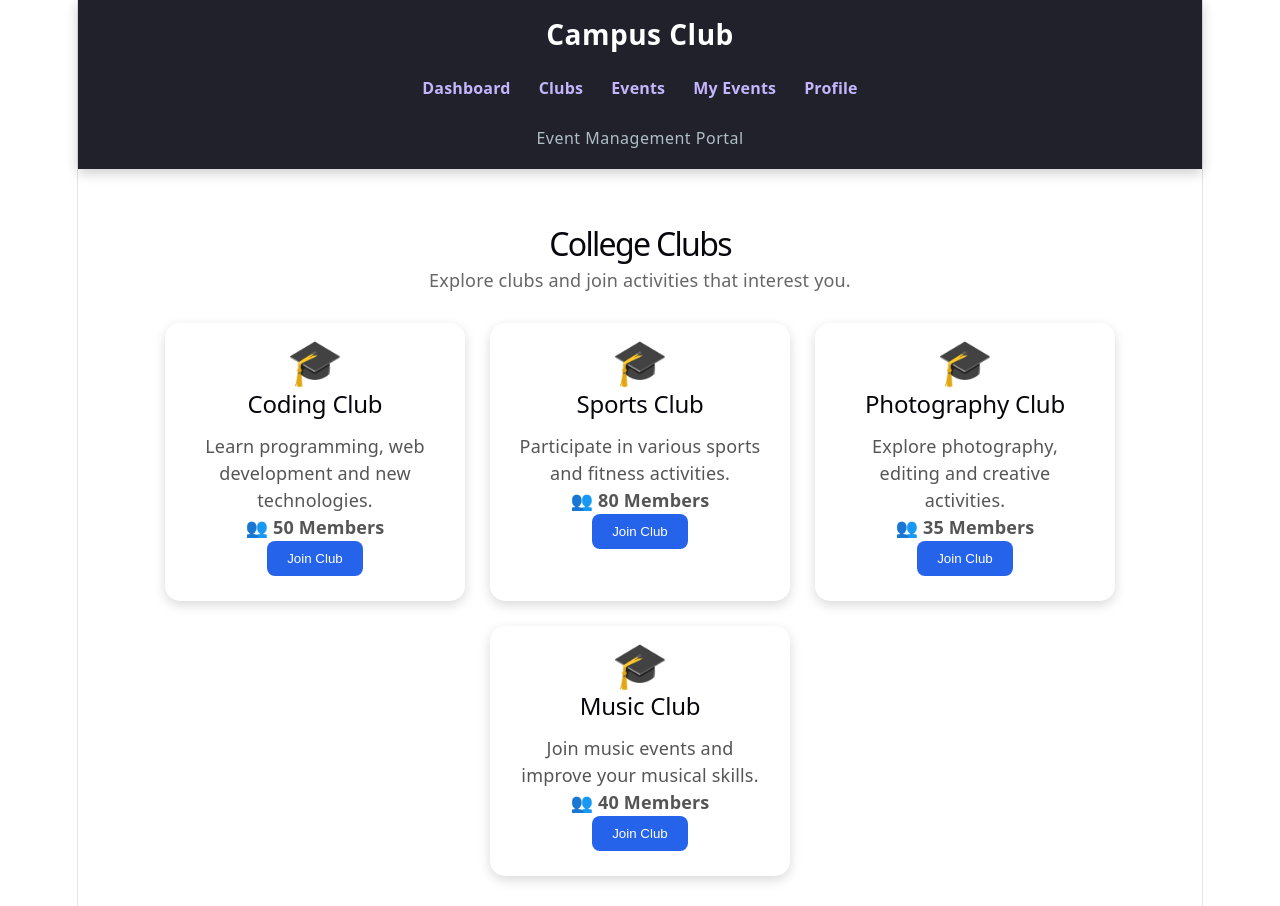
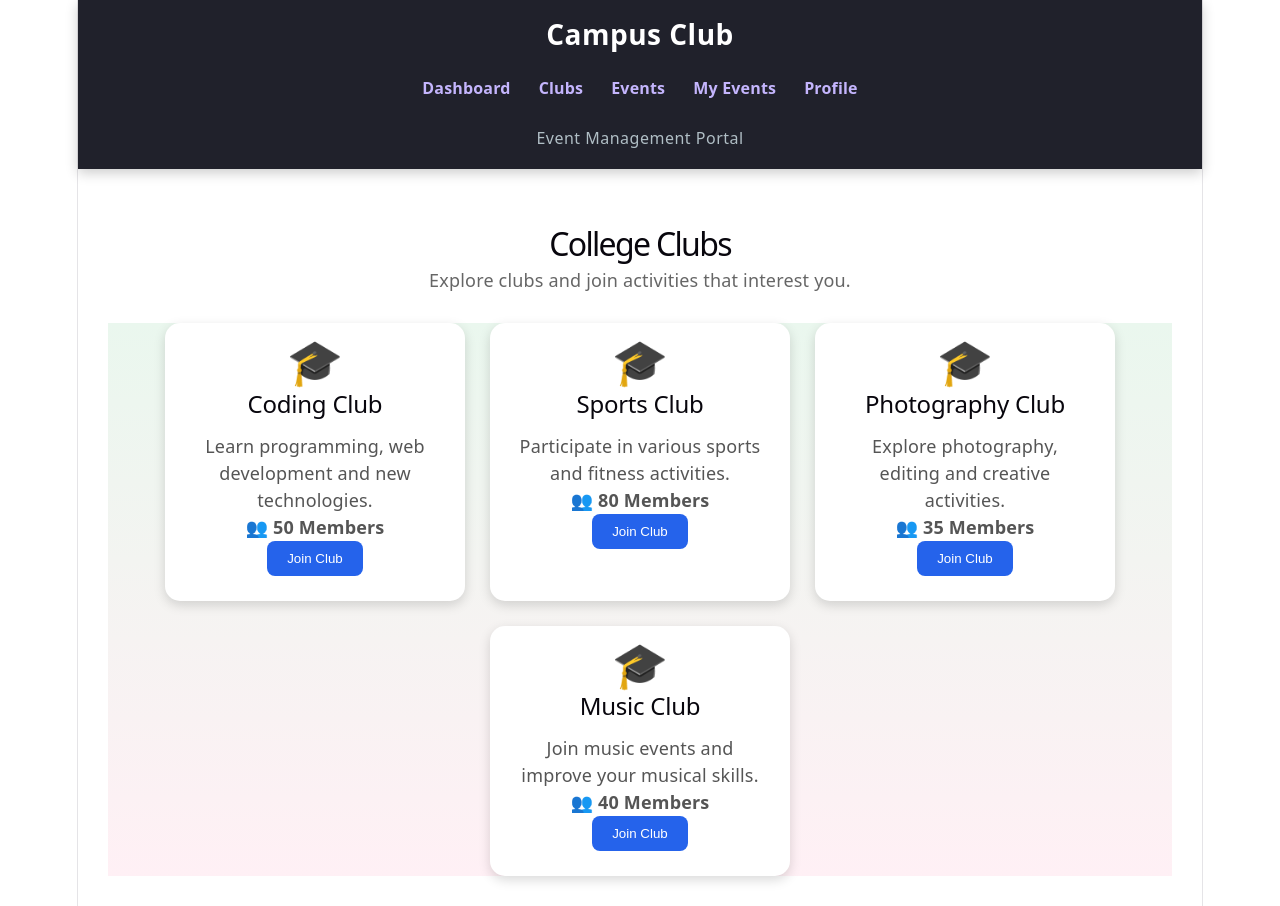
Before and after one commit to swethashankar2806-cell/Campus-Club-Event-Portal, a React (Vite) app in the folder Campusclub/: page /clubs in a window 1280 px wide. Built offline with nearby package versions, Linux system fonts and the light colour scheme.

Commit message:
css change

```diff
--- a/Campusclub/src/styles/Clubs.css
+++ b/Campusclub/src/styles/Clubs.css
@@ -16,6 +16,7 @@
 .clubs-container {
   display: flex;
   justify-content: center;
+  background: linear-gradient(#EAF7EE, #FFF0F5);
   gap: 25px;
   flex-wrap: wrap;
 }
```
